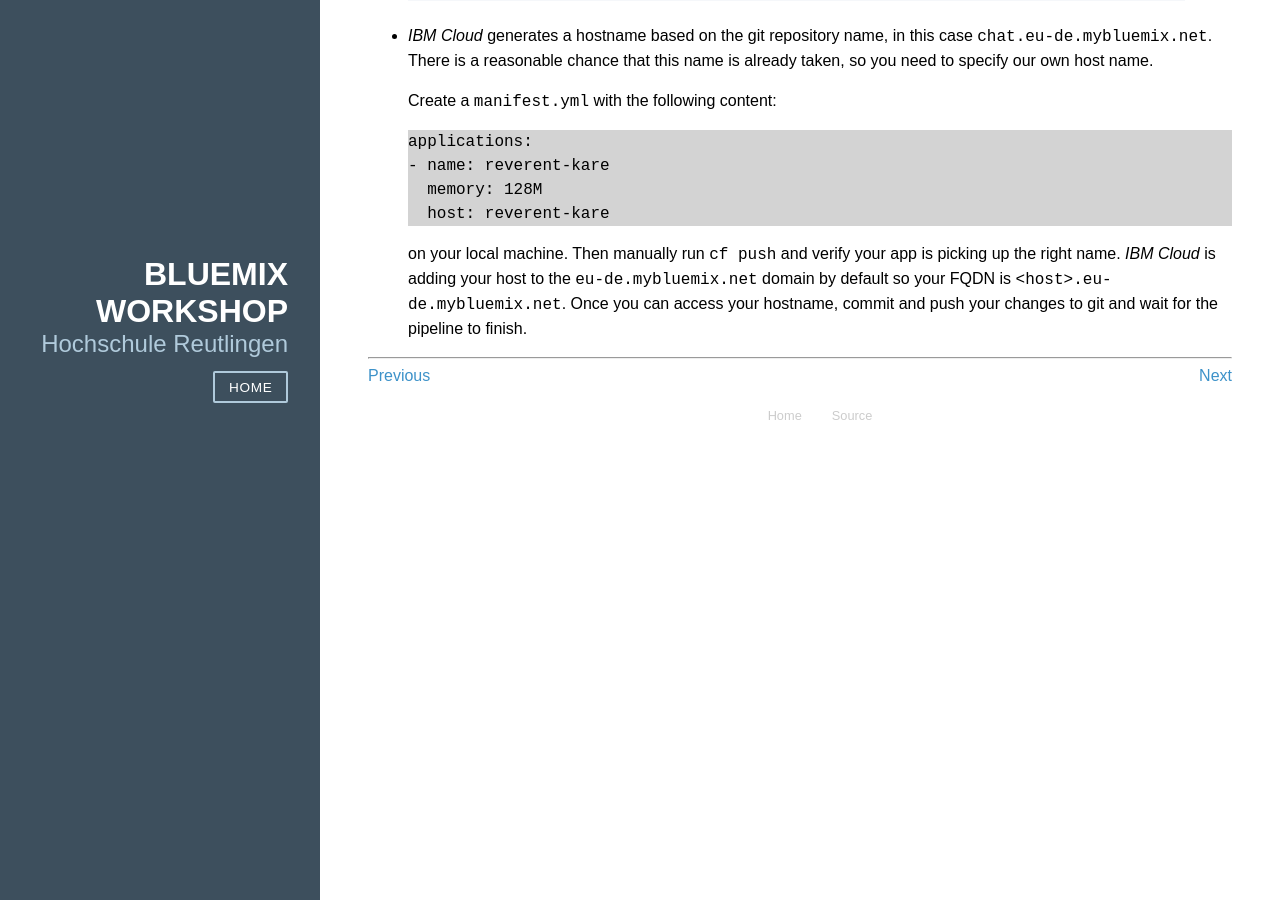
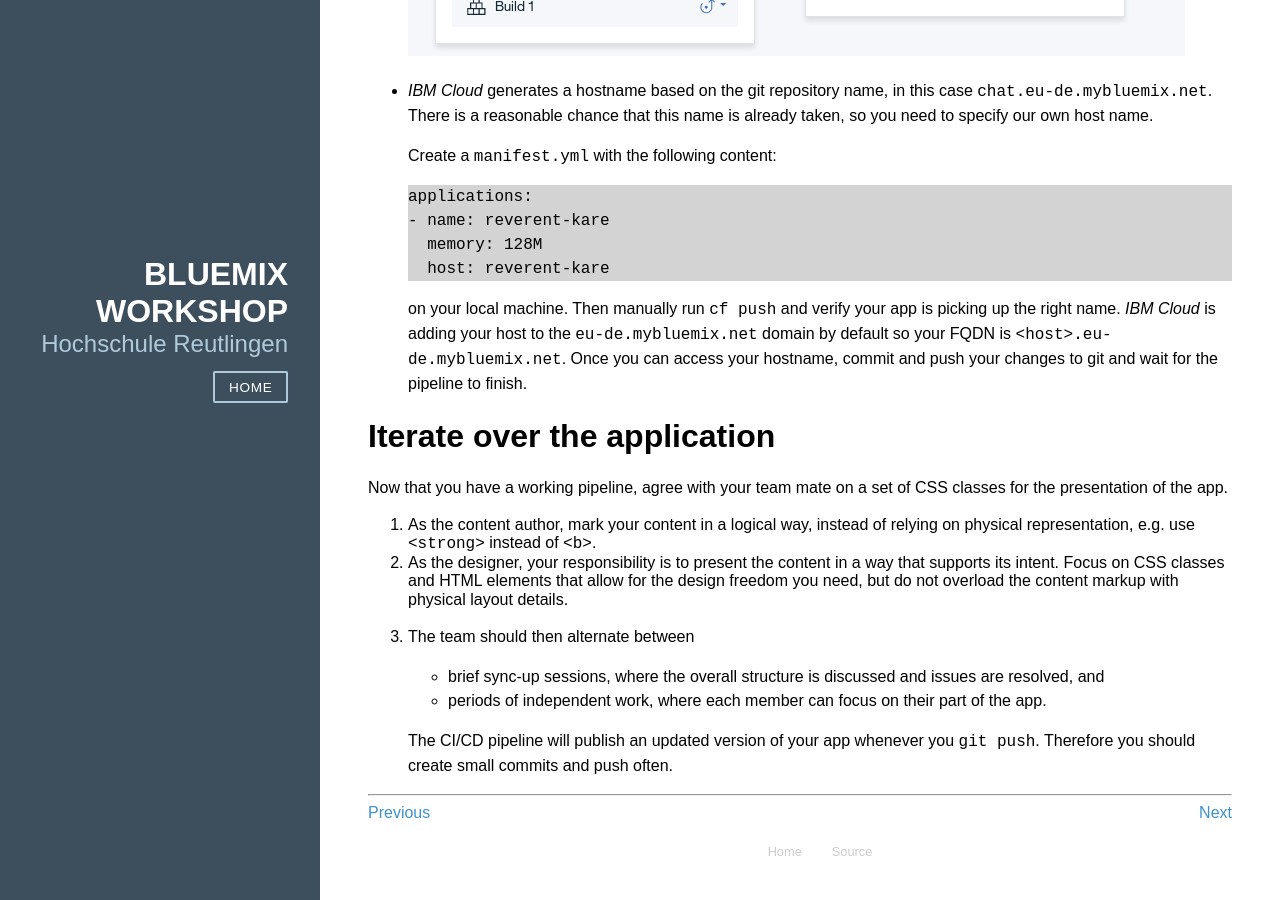
Before and after one commit to mkubik/HRTCloudDemo.github.io, a Jekyll site: the page built from _labs/003-collaborate.markdown, in a window 1280 px wide and 900 px high, scrolled down 3195 px. Built offline with Jekyll 4.4.1, drawn with Linux system fonts in a browser that asks for light colours; nearby versions of some CDN libraries; some of the changed text lies outside the part shown.

Commit message:
Add collaborative editing to lab 2

```diff
--- a/_labs/003-collaborate.markdown
+++ b/_labs/003-collaborate.markdown
@@ -7,11 +7,27 @@
 
 # Split the work
 
-One member of the team will change the content of the application (`index.html`). The other member will change the visual presentation.
+One member of the team will act as the author and change the content of the application (`index.html`). The other member will act as designer and change the visual presentation of the content.
 
 1. Create and embed a minimal CSS file into `index.html`
-1. Create a Github Repository
+1. Test locally
+1. Create a GitHub Repository for the code
+1. Add all files to the repo and push it
+1. Add your team mate as a collaborator
 
-# Devops Toolchain
+# Create a CI/CD pipeline
 
 {% include pipeline.markdown %}
+
+# Iterate over the application
+
+Now that you have a working pipeline, agree with your team mate on a set of CSS classes for the presentation of the app.
+
+1.  As the content author, mark your content in a logical way, instead of relying on physical representation, e.g. use `<strong>` instead of `<b>`.
+1.  As the designer, your responsibility is to present the content in a way that supports its intent. Focus on CSS classes and HTML elements that allow for the design freedom you need, but do not overload the content markup with physical layout details.
+1.  The team should then alternate between
+
+    - brief sync-up sessions, where the overall structure is discussed and issues are resolved, and
+    - periods of independent work, where each member can focus on their part of the app.
+
+    The CI/CD pipeline will publish an updated version of your app whenever you `git push`. Therefore you should create small commits and push often.
```
